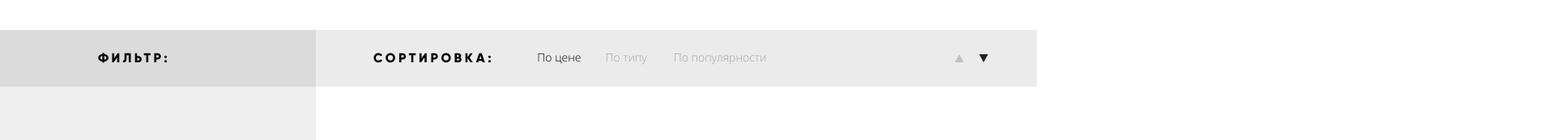
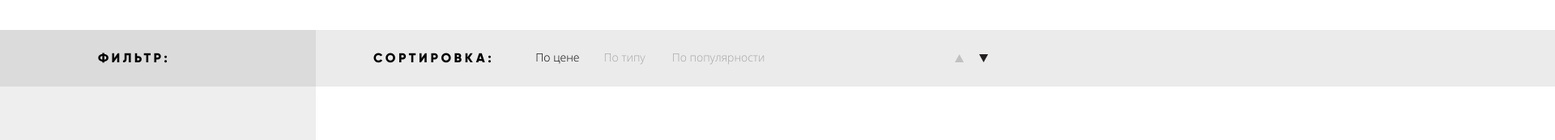
Before and after one commit to pdrobyshev/521641-device, a plain HTML site: page catalog.html in a window 1280 px wide. Shown: the part 368-541 px from the top of the page at 81% size, 1920 px wide, since content can reach past the window. Drawn offline with Linux system fonts and the light colour scheme.

Commit message:
Last fixes

```diff
--- a/catalog.html
+++ b/catalog.html
@@ -5,7 +5,7 @@
     <meta name="format-detection" content="telephone=no">
     <title>Device: каталог товаров</title>
     <link rel="stylesheet" href="css/normalize.css">
-    <link rel="stylesheet" href="css/style.css">
+    <link rel="stylesheet" href="css/style.min.css">
   </head>
   <body class="inner-page">
 
--- a/css/style.css
+++ b/css/style.css
@@ -31,8 +31,10 @@
 }
 
 body {
-  margin: 0;
-  padding: 0;
+  max-width: 100%;
+  margin: 0;
+  padding: 0;
+  overflow-x: hidden;
 
   font-family: "Open Sans", Arial, sans-serif;
   font-size: 15px;
@@ -315,7 +317,7 @@ a {
 }
 
 /*.user-navigation-item:last-child a {*/
-  /*letter-spacing: -0.2px;*/
+/*letter-spacing: -0.2px;*/
 /*}*/
 
 .site-navigation-wrapper {
@@ -1950,6 +1952,8 @@ a {
 }
 
 .items-sorting {
+  position: relative;
+
   display: -webkit-box;
   display: -ms-flexbox;
   display: flex;
@@ -1960,6 +1964,7 @@ a {
   align-items: center;
   width: 760px;
   min-height: 70px;
+  z-index: 2;
 
   padding-left: 70px;
   background-color: #ebebeb;
@@ -1971,6 +1976,20 @@ a {
   background-size: 100% 100%;
 }
 
+.items-sorting::after {
+  content: '';
+
+  position: absolute;
+  top: 0;
+  right: -830px;
+  z-index: -1;
+
+  width: 100%;
+  height: 100%;
+
+  background-color: #ebebeb;
+}
+
 .items-sorting + div {
   max-width: 150px;
 }
@@ -1988,7 +2007,7 @@ a {
 }
 
 .column-right h2 {
-  margin-right: 53px;
+  margin-right: 51px;
   letter-spacing: 3.6px;
 }
 
```
Also changed, not shown: index.html (+1 -1 lines), css/style.min.css.
